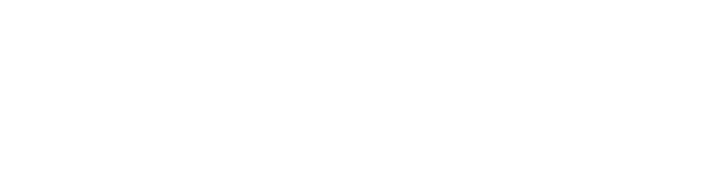
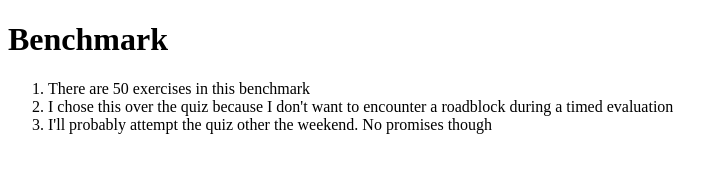
Before and after one commit to ASMahmood/M1-Benchmark, a plain HTML site: page index.html in a window 1280 px wide. Shown: the whole page, without its empty margins (0-728 px from the left). Drawn offline with Linux system fonts and the light colour scheme.

Commit message:
Update_EX1-3

```diff
--- a/index.html
+++ b/index.html
@@ -3,7 +3,19 @@
   <head>
     <meta charset="UTF-8" />
     <meta name="viewport" content="width=device-width, initial-scale=1.0" />
-    <title>Document</title>
+    <title>M1 Benchmark</title>
   </head>
-  <body></body>
+  <body>
+    <h1>Benchmark</h1>
+    <ol>
+      <li>There are 50 exercises in this benchmark</li>
+      <li>
+        I chose this over the quiz because I don't want to encounter a roadblock
+        during a timed evaluation
+      </li>
+      <li>
+        I'll probably attempt the quiz other the weekend. No promises though
+      </li>
+    </ol>
+  </body>
 </html>
```
